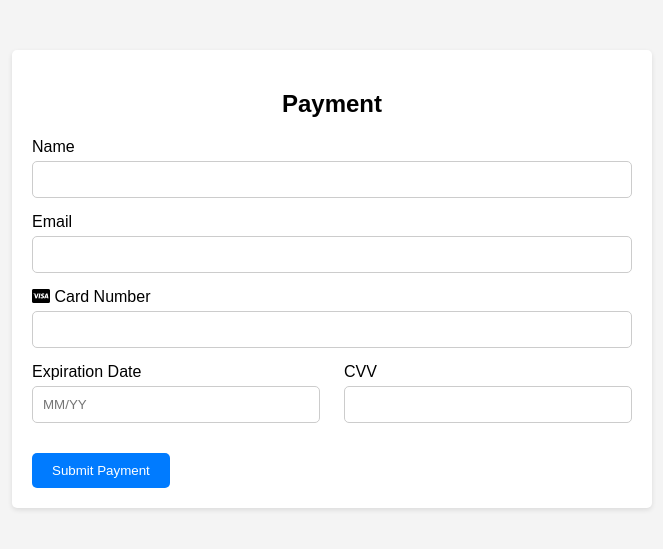
After one commit to akramhammam5/Audtegnia, a Django app: page /payment/ in a window 1280 px wide. The commit adds this page. Shown: the top 549 px of the page, without its empty margins (308-971 px from the left). Run offline with Django 4.2, Linux system fonts and the light colour scheme.

Commit message:
Added payment views functions, Fixed major bugs
I added functions for user payments, Fixed bugs in edit profile feature and added the HTML CSS of payment page

```diff
--- /dev/null
+++ b/ChatSafe/chat/templates/chat/payment.html
@@ -0,0 +1,104 @@
+<!DOCTYPE html>
+<html lang="en">
+<head>
+<meta charset="UTF-8">
+<meta http-equiv="X-UA-Compatible" content="IE=edge">
+<meta name="viewport" content="width=device-width, initial-scale=1.0">
+<title>Payment Form</title>
+<link rel="stylesheet" href="https://cdnjs.cloudflare.com/ajax/libs/font-awesome/6.0.0-beta3/css/all.min.css">
+
+<style>
+    body {
+    font-family: Arial, sans-serif;
+    margin: 0;
+    padding: 0;
+    background-color: #f4f4f4;
+}
+
+.container {
+    max-width: 600px;
+    margin: 50px auto;
+    padding: 20px;
+    background-color: #fff;
+    border-radius: 5px;
+    box-shadow: 0 2px 5px rgba(0, 0, 0, 0.1);
+}
+
+h2 {
+    text-align: center;
+}
+
+form {
+    margin-top: 20px;
+}
+
+label {
+    display: block;
+    margin-bottom: 5px;
+}
+
+input[type="text"],
+input[type="email"] {
+    width: 100%;
+    padding: 10px;
+    margin-bottom: 15px;
+    border: 1px solid #ccc;
+    border-radius: 5px;
+    box-sizing: border-box;
+}
+
+.row {
+    display: flex;
+    justify-content: space-between;
+    margin-bottom: 15px;
+}
+
+.col-6 {
+    width: 48%;
+}
+
+button[type="submit"] {
+    background-color: #007bff;
+    color: #fff;
+    padding: 10px 20px;
+    border: none;
+    border-radius: 5px;
+    cursor: pointer;
+}
+
+button[type="submit"]:hover {
+    background-color: #0056b3;
+}
+
+</style>
+</head>
+<body>
+    <div class="container">
+        <h2>Payment</h2>
+        <form id="payment-form">
+            <label for="name">Name</label>
+            <input type="text" id="name" name="name" required>
+
+            <label for="email">Email</label>
+            <input type="email" id="email" name="email" required>
+
+            <label for="card-number"><i class="fab fa-cc-visa"></i> Card Number</label>
+            <input type="text" id="card-number" name="card-number" required>
+
+            <div class="row">
+                <div class="col-6">
+                    <label for="expiration-date">Expiration Date</label>
+                    <input type="text" id="expiration-date" name="expiration-date" placeholder="MM/YY" required>
+                </div>
+                <div class="col-6">
+                    <label for="cvv">CVV</label>
+                    <input type="text" id="cvv" name="cvv" required>
+                </div>
+            </div>
+
+            <button type="submit">Submit Payment</button>
+        </form>
+    </div>
+    <script src="script.js"></script>
+    </body>
+</html>
--- /dev/null
+++ b/ChatSafe/chat/templates/chat/payment_fail.html
@@ -0,0 +1,4 @@
+<!-- payment_fail.html -->
+
+<h1>Payment failed!</h1>
+<p>Error: {{ error_msg }}</p>
--- /dev/null
+++ b/ChatSafe/chat/templates/chat/payment_success.html
@@ -0,0 +1,3 @@
+<!-- payment_success.html -->
+
+<h1>Payment successful!</h1>
--- a/ChatSafe/chat/urls.py
+++ b/ChatSafe/chat/urls.py
@@ -19,4 +19,5 @@ urlpatterns = [
     path('password_reset_done/', auth_views.PasswordResetDoneView.as_view(template_name='chat/password_reset_done.html'), name='password_reset_done'),
     path('password_reset_confirm/<uidb64>/<token>/',auth_views.PasswordResetConfirmView.as_view(template_name='chat/password_reset_confirm.html'), name='password_reset_confirm'),
     path('password_reset_complete/', auth_views.PasswordResetCompleteView.as_view(template_name='chat/password_reset_complete.html'), name='password_reset_complete'),
+    path('payment/', views.payment, name='payment'),
 ]
--- a/ChatSafe/chat/views.py
+++ b/ChatSafe/chat/views.py
@@ -23,11 +23,45 @@ from django.shortcuts import render
 from django.http import HttpResponse
 from django.contrib.auth.tokens import PasswordResetTokenGenerator
 from .utils import send_password_reset_email
-from .forms import PasswordResetForm
+from .forms import PasswordResetForm, EditUsernameForm
 import sounddevice as sd
 from scipy.io.wavfile import write
 from django.http import JsonResponse
 from .models import AudioMessage
+import braintree
+
+
+
+def pay(request):
+    client_token = braintree.ClientToken.generate()
+    return render(request, 'payment.html', {'client_token': client_token})
+
+def payment(request):
+    if request.method == 'POST':
+        nonce = request.POST.get('payment_method_nonce')
+        amount = '150.00'  # Example amount
+        client_token = braintree.ClientToken.generate()
+
+        result = braintree.Transaction.sale({
+            "amount": amount,
+            "payment_method_nonce": nonce,
+            "options": {
+                "submit_for_settlement": True
+            }
+        })
+
+        if result.is_success:
+            # Process payment and upgrade user if successful
+
+            return render(request, 'chat/payment_success.html')
+
+        else:
+            # Display error message if payment fails
+            error_msg = result.message
+            return render(request, 'chat/payment_fail.html', {'error_msg': error_msg})
+
+    return render(request, 'chat/payment.html')
+
 
 def record_and_send(request):
     freq = 44100
```
Also changed, not shown: ChatSafe/chat/forms.py (+9 -0 lines), ChatSafe/chat/templates/chat/index.html (+57 -5 lines).
